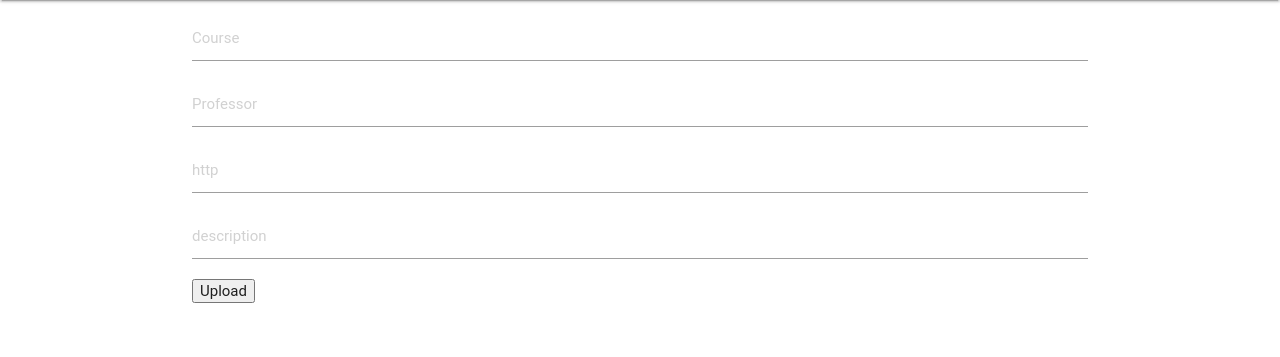
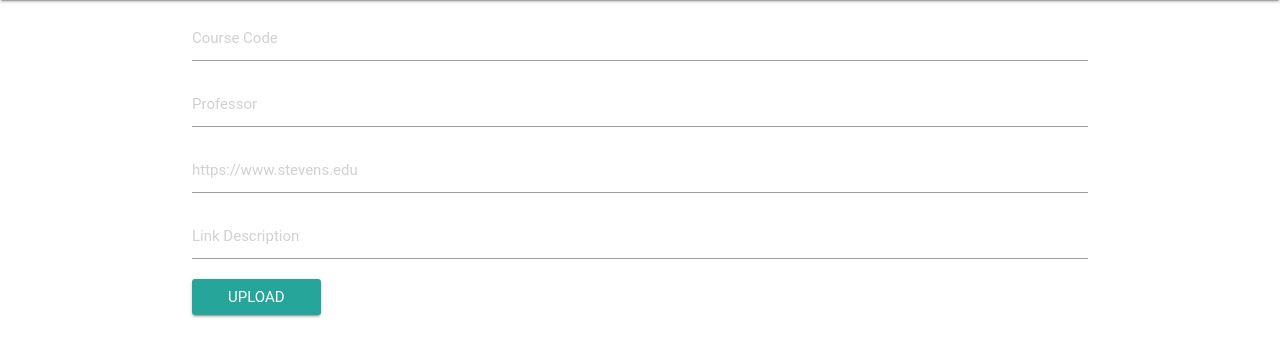
Before and after one commit to Au1st3in/spring2017-ssw215-flask, a Flask app: page / in a window 1280 px wide. Shown: the part 64-421 px from the top of the page. Run offline with Flask 2, Linux system fonts and the light colour scheme; some web fonts are replaced.

Commit message:
Input-fix

```diff
--- a/main.py
+++ b/main.py
@@ -12,13 +12,13 @@ def home():
 @app.route('/', methods=['POST', 'GET'])
 def upload():
     if request.method=='POST':
-        course = request.form['course']
-        professor = request.form['professor']
-        http = request.form['http']
-        description = request.form['description']
+        course, professor, http, description = request.form['course'], request.form['professor'], request.form['http'], request.form['description']
         dbHandler.insertLink(course, professor, http, description)
-        links = dbHandler.retrieveLinks()
-        return render_template('upload.html', links=links)
+        links, courses = dbHandler.retrieveLinks(), []
+        for course in links:
+            courses.append(course[0])
+        courses = sorted(list(set(courses)))
+        return render_template('upload.html', links=links, courses=courses)
     else:
         return render_template('upload.html')
 
--- a/models.py
+++ b/models.py
@@ -6,7 +6,7 @@ def insertLink(course, professor, http, description):
     try:
         request = requests.get(str(http))
         if request.status_code == 200:
-            cur.execute("INSERT INTO links (course, professor, http, description) VALUES (?,?,?,?)", ((re.sub(r'\W+', '', course)), professor, http, description))
+            cur.execute("INSERT INTO links (course, professor, http, description) VALUES (?,?,?,?)", (((re.sub(r'\W+', '', course)).upper()), (professor.title()), http, (description.title())))
             con.commit()
     except:
         pass
--- a/templates/upload.html
+++ b/templates/upload.html
@@ -6,13 +6,12 @@
 <html lang="en" class="no-js">
 <!--<![endif]-->
   <head>
-  <meta http-equiv="Content-Type" content="text/html; charset=UTF-8"/>
-  <meta name="viewport" content="width=device-width, initial-scale=1, maximum-scale=1.0"/>
+    <meta http-equiv="Content-Type" content="text/html; charset=UTF-8" />
+    <meta name="viewport" content="width=device-width, initial-scale=1, maximum-scale=1.0" />
     <title>Stevens Resource</title>
     <link href="https://fonts.googleapis.com/icon?family=Material+Icons" rel="stylesheet">
-  <link href="static/css/materialize.min.css" type="text/css" rel="stylesheet" media="screen,projection"/>
-  <link href="static/css/main.css" type="text/css" rel="stylesheet" media="screen,projection"/>
-  <link href="static/css/font-awsome.min.css" type="text/css" rel="stylesheet" media="screen,projection"/>
+    <link href="static/css/materialize.min.css" type="text/css" rel="stylesheet" media="screen,projection" />
+    <link href="static/css/main.css" type="text/css" rel="stylesheet" media="screen,projection" />
   </head>
   <body>
     <nav class="red" role="navigation">
@@ -29,45 +28,44 @@
         <div class="links" style="margin-left:0%">
           <select class="browser-default black-text">
             <option value="" disabled selected style="display:none;" method="post">Course Code</option>
-          {%for link in links%}
-            <option>{{link[0]}}</option>
+            {%for course in courses%}
+              <option>{{course}}</option>
             {%endfor%}
           </select>
-        <table style="width:100%;">
+          <table style="width:100%;" class="highlight">
+            <thead>
               <tr>
                 <th> Class </th>
                 <th> Professor </th>
                 <th> Link </th>
               </tr>
+            </thead>
+            <tbody>
               {%for link in links%}
               <tr>
                 <td>{{link[0]}}</td>
                 <td>{{link[1]}}</td>
-              <td><a href = {{link[2]}}>{{link[3]}}</a></td>
+                <td><a href={{link[2]}} target="_blank" rel="noopener noreferrer">{{link[3]}}</a></td>
               </tr>
               {%endfor%}
+            </tbody>
           </table>
         </div>
         {%else%}
         <div class="box">
 
           <form action="/" method="post">
-          <input type="text" name="course" id="course" placeholder="Course" required/>
-          <br>
-          <input type="text" name="professor" id="professor" placeholder="Professor" required/>
-          <br>
-          <input type="text" name="http" id="http" placeholder="http" required/>
-          <br>
-          <input type="text" name="description" id="description" placeholder="description" required/>
-          <br>
-          <input type="submit" class="button" value="Upload"/>
+            <input type="text" name="course" id="course" placeholder="Course Code" required/><br>
+            <input type="text" name="professor" id="professor" placeholder="Professor" required/><br>
+            <input type="text" name="http" id="http" placeholder="https://www.stevens.edu" required/><br>
+            <input type="text" name="description" id="description" placeholder="Link Description" required/><br>
+            <input type="submit" class="waves-effect waves-light btn" value="Upload"/>
           </form>
         </div>
         {%endif%}
       </div>
       <br><br>
     </div>
-
     <script src="static/js/jquery-3.2.1.min.js"></script>
     <script src="static/js/materialize.min.js"></script>
     <script src="static/js/main.js"></script>
```
Also changed, not shown: templates/index.html (+11 -13 lines). Lines whose indentation alone changed are shown as unchanged.
